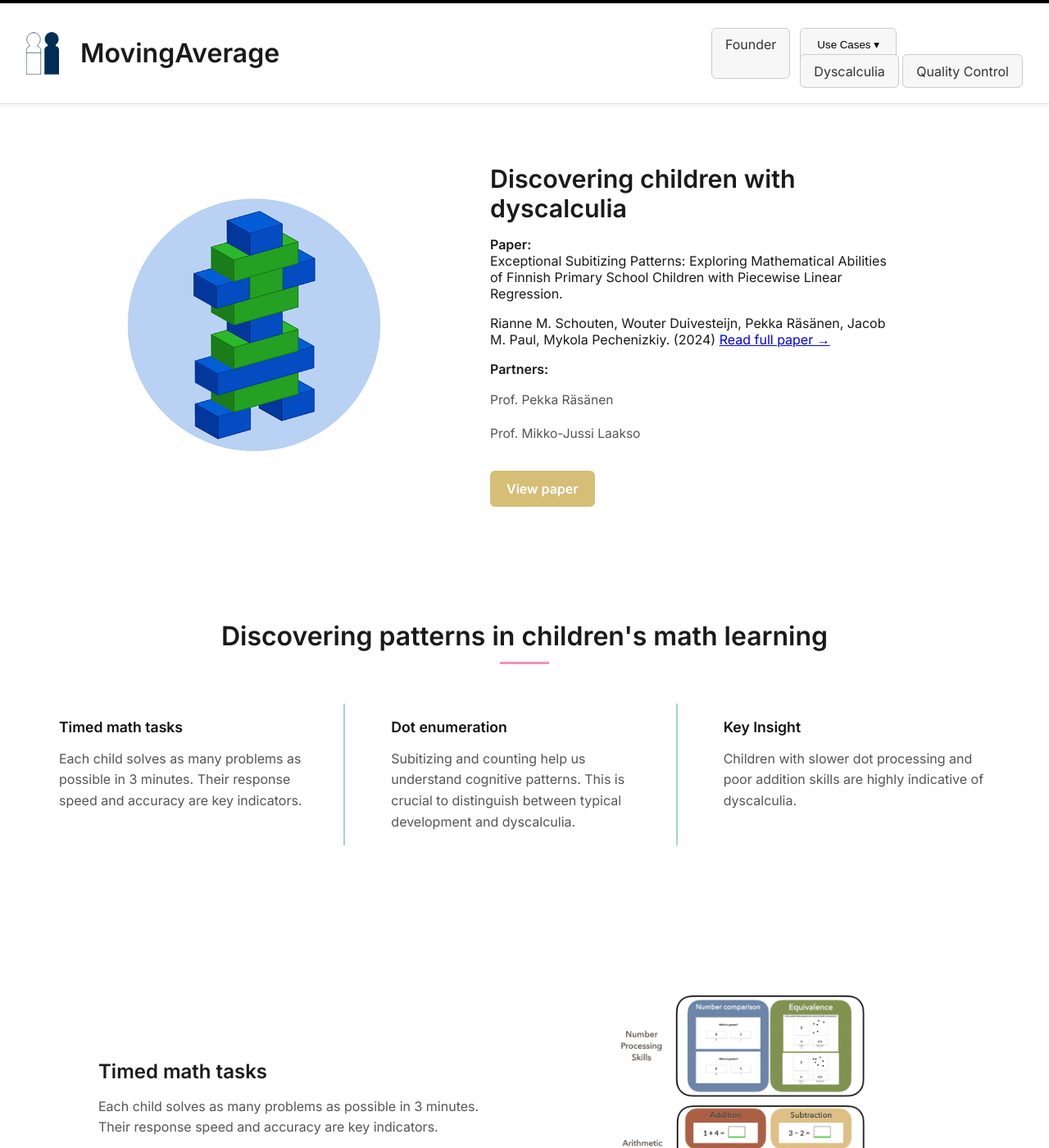
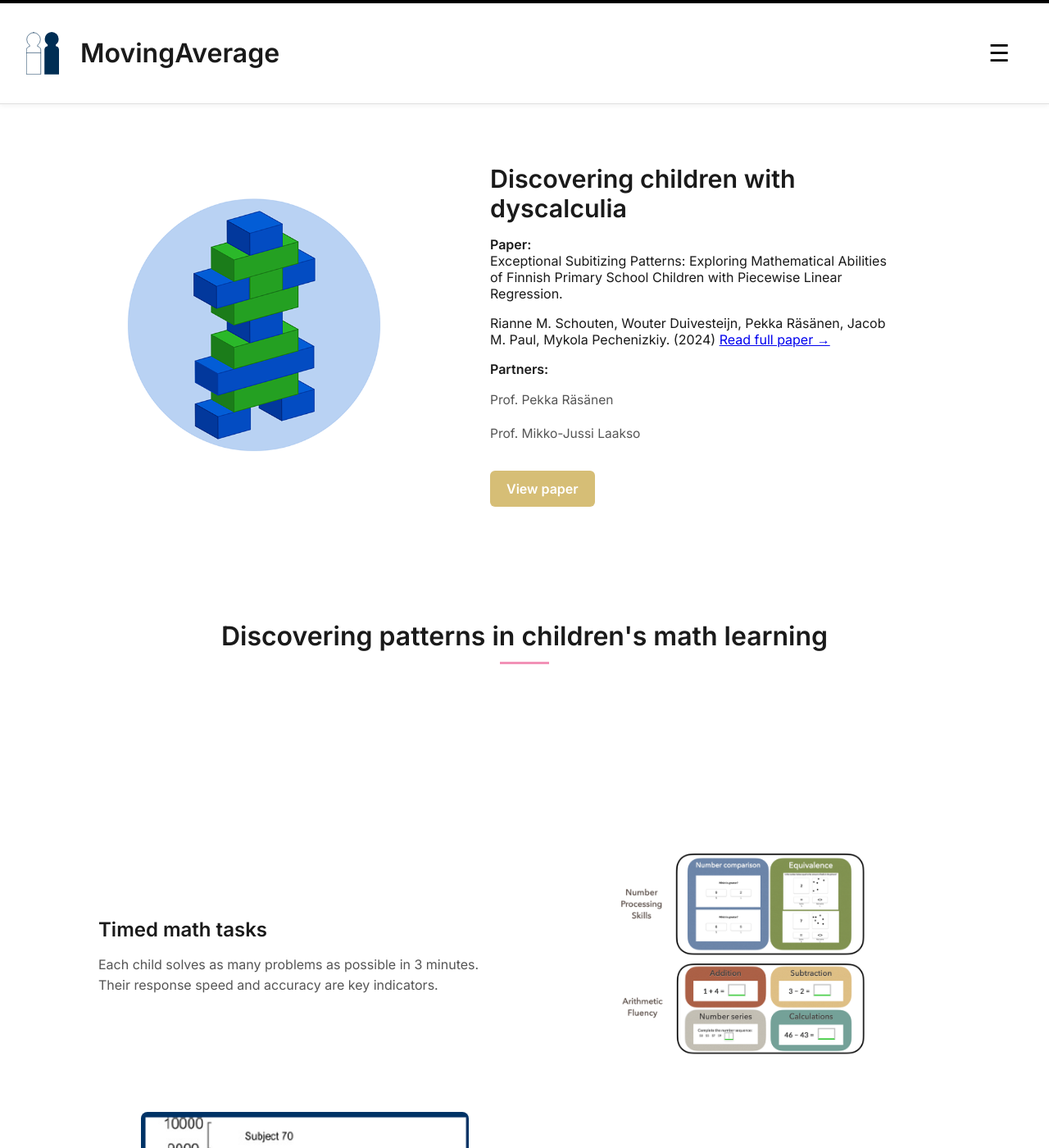
Before and after one commit to moving-average/moving-average.github.io, a Jekyll site: the page built from usecase1.markdown, in a window 1280 px wide and 1400 px high. Shown: the whole window at 82% size. Built offline with Jekyll 4.4.1, drawn with Linux system fonts in a browser that asks for light colours.

Commit message:
update website

```diff
--- a/_layouts/home.html
+++ b/_layouts/home.html
@@ -19,15 +19,11 @@
       </div>
       <h1><a href="/" class="site-title">{{ site.title }}</a></h1>
     </div>
-    <nav>
+    <button class="hamburger" onclick="toggleMenu()">☰</button>
+    <nav id="mainMenu" class="hidden">
       <a href="/founder">Founder</a>
-      <div class="dropdown">
-        <button class="dropbtn">Use Cases ▾</button>
-        <div class="dropdown-content">
-          <a href="/usecase1">Dyscalculia</a>
-          <a href="/usecase2">Quality Control</a>
-        </div>
-      </div>
+      <a href="/usecase1">Dyscalculia</a>
+      <a href="/usecase2">Quality Control</a>
     </nav>
   </header>
 
--- a/assets/style.css
+++ b/assets/style.css
@@ -29,9 +29,31 @@ header {
   gap: 1rem;
 }
 
+.hamburger {
+  font-size: 1.8rem;
+  background: none;
+  border: none;
+  cursor: pointer;
+  padding: 0.5rem 1rem;
+  z-index: 1001;
+}
+
 nav {
   display: flex;
-  gap: 0.75rem;
+  flex-direction: column;
+  gap: 0.5rem;
+  position: absolute;
+  top: 60px; /* of pas aan afhankelijk van je header hoogte */
+  right: 2rem;
+  background-color: #fff;
+  border: 1px solid #ccc;
+  padding: 1rem;
+  border-radius: 8px;
+  box-shadow: 0 4px 10px rgba(0, 0, 0, 0.1);
+}
+
+nav.hidden {
+  display: none;
 }
 
 nav a {
@@ -39,8 +61,8 @@ nav a {
   text-decoration: none;
   font-weight: 500;
   color: #333;
+  background-color: #f7f7f7;
   border: 1px solid #ccc;
-  background-color: #f7f7f7;
   border-radius: 6px;
   transition: all 0.2s ease;
 }
@@ -587,24 +609,9 @@ footer a:hover {
     gap: 0.5rem;
   }
 
-  nav {
-    flex-direction: column;
-    width: 100%;
-  }
-
   .logo-img {
     width: 80px;
     height: auto;
-  }
-
-  .dropbtn,
-  nav a {
-    width: 100%;
-    text-align: left;
-    white-space: normal;
-    font-size: 0.95rem;
-    padding: 0.5rem 0.75rem;
-    box-sizing: border-box;
   }
 
   .dropdown-content {
--- a/usecase1.markdown
+++ b/usecase1.markdown
@@ -7,13 +7,6 @@ hero_alt: Logo image
 hero_image_width: 80%
 
 info_title: Discovering patterns in children's math learning
-info_blocks:
-  - title: Timed math tasks
-    text: Each child solves as many problems as possible in 3 minutes. Their response speed and accuracy are key indicators.
-  - title: Dot enumeration
-    text: Subitizing and counting help us understand cognitive patterns. This is crucial to distinguish between typical development and dyscalculia.
-  - title: Key Insight
-    text: Children with slower dot processing and poor addition skills are highly indicative of dyscalculia.
 
 testimonials_title: What it is like to work with us
 testimonials:
```
Also changed, not shown: other parts of _layouts/home.html (+15 -0 lines).
